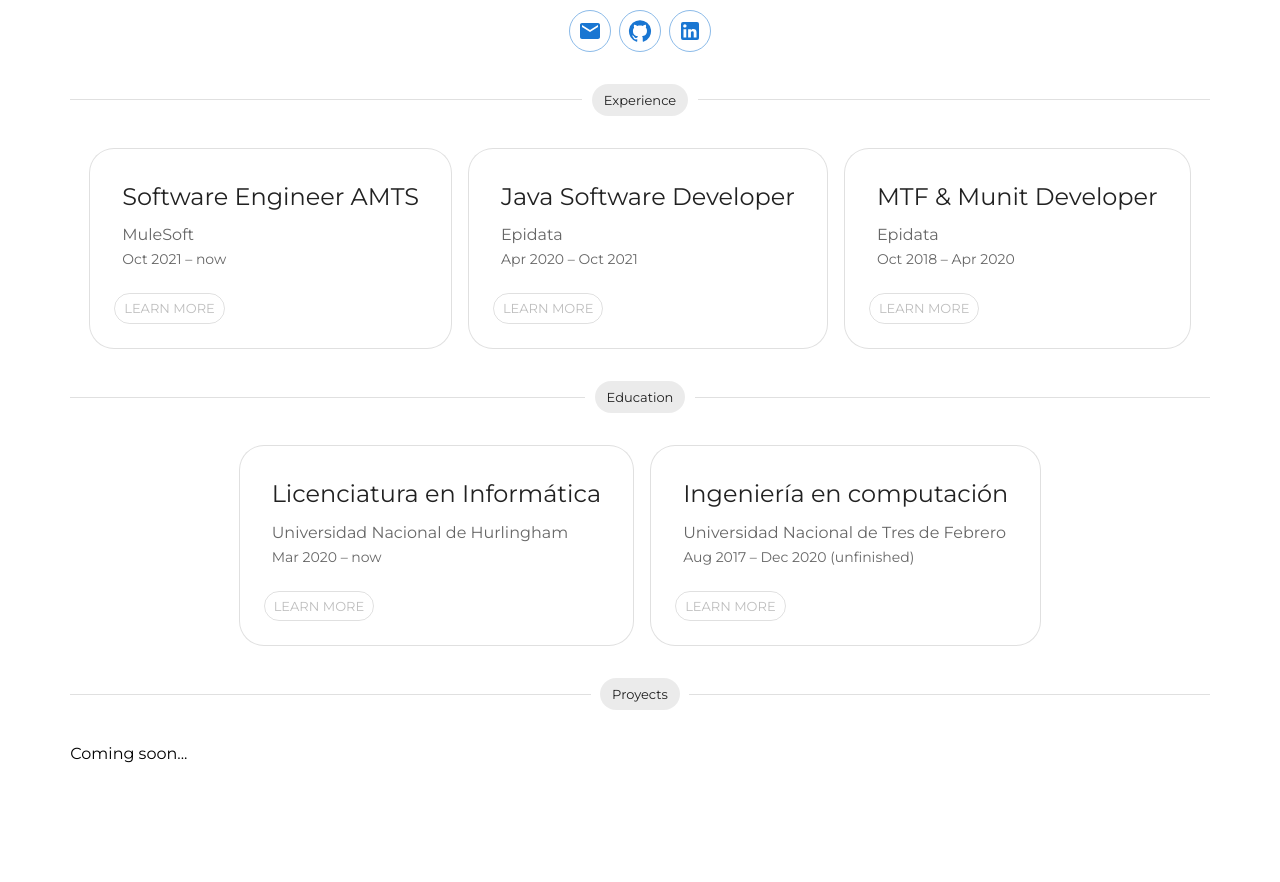
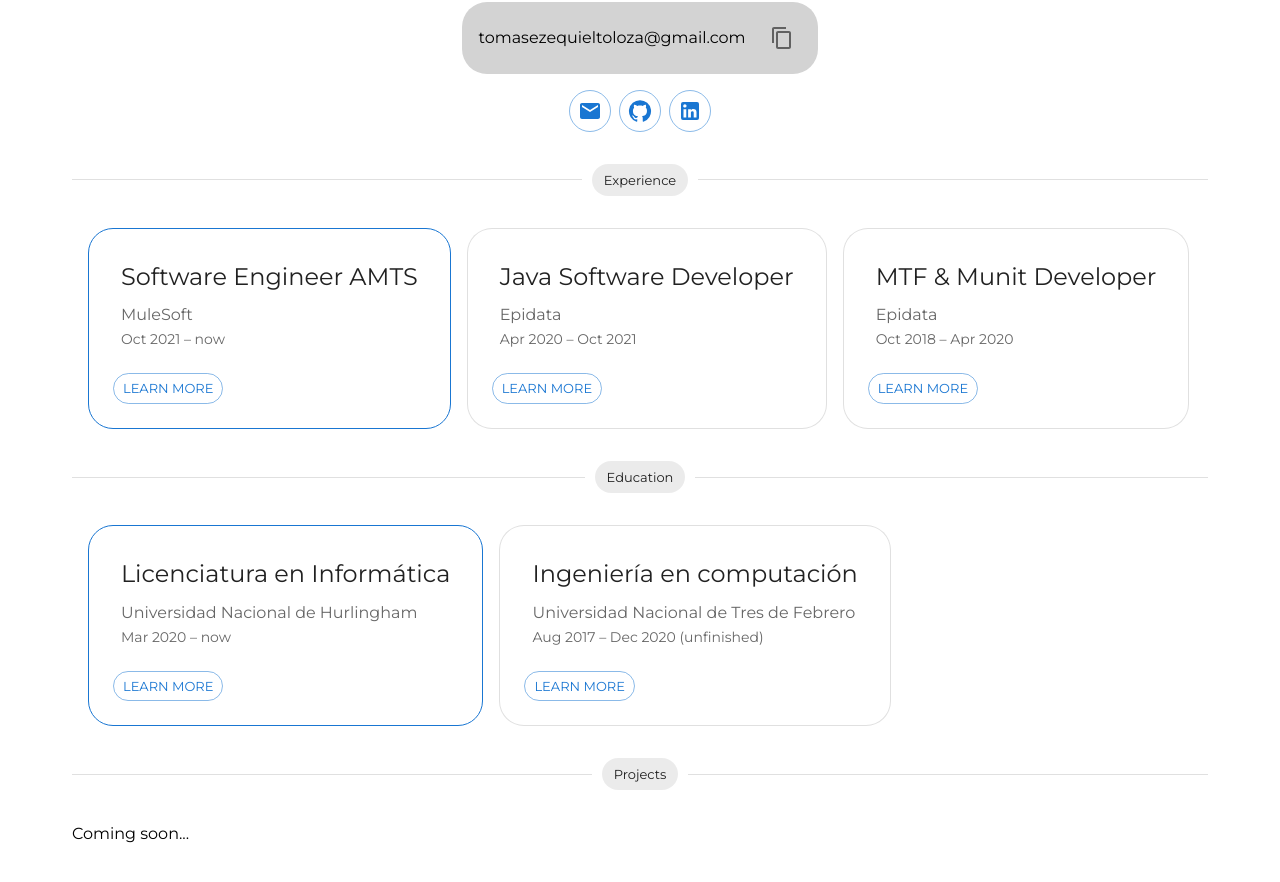
Before and after one commit to tomastoloza/tomastoloza.github.io, a Next.js app: page / in a window 1280 px wide. Shown: the part 558-1440 px from the top of the page. Before the commit the page ends 1332 px from the top, so only its background shows below. Built offline with nearby package versions, Linux system fonts and the light colour scheme.

Commit message:
Fix cards scroll, learn more, and various fixes

```diff
--- a/src/Views/AboutMe.tsx
+++ b/src/Views/AboutMe.tsx
@@ -1,5 +1,5 @@
 import Typography from "@mui/material/Typography";
-import Link from "next/link";
+import Link from "@mui/material/Link";
 
 const AboutMe = () => {
   return <Typography variant={"body1"}>
--- a/src/Views/Profile.tsx
+++ b/src/Views/Profile.tsx
@@ -8,6 +8,7 @@
 import Qr from "../components/Qr";
 import ContactInfo from "./ContactInfo";
 import AboutMe from "./AboutMe";
+import React from "react";
 
 
 const sections = [
@@ -29,7 +30,7 @@
   },
   {
     children: <Projects/>,
-    label: "Proyects"
+    label: "Projects"
   },
 ]
 
@@ -48,24 +49,25 @@
 }));
 
 const Profile = () => {
-  return <Box sx={{display: "flex", flexDirection: "column", alignItems: "center"}}>
+  return (
+    <Box sx={{display: "flex", flexDirection: "column", alignItems: "center", m: 8}}>
       <ProfilePictureBox>
-      <Image src="https://github.com/tomastoloza.png" alt={"Profile picture"} fill/>
+        <Image src="https://github.com/tomastoloza.png" alt={"Profile picture"} fill sizes={'100%'}/>
       </ProfilePictureBox>
-    <Typography variant={"h1"} fontWeight={800}>Tomás Toloza</Typography>
+      <Typography variant={"h1"} fontWeight={800} align={"center"}>Tomás Toloza</Typography>
       <Qr/>
       <Box sx={{display: "flex", gap: 4, flexDirection: "column"}}>
         {
           sections.map(section => {
-          return <>
+            return <React.Fragment key={section.label}>
               <Divider>
                 <Chip label={section.label}/>
               </Divider>
               {section.children}
-          </>
+            </React.Fragment>
           })}
       </Box>
-  </Box>
+    </Box>)
 }
 
 export default Profile
--- a/src/Views/ScrolledCardsSection.tsx
+++ b/src/Views/ScrolledCardsSection.tsx
@@ -1,28 +1,30 @@
 import {styled} from "@mui/material";
 import Box from "@mui/material/Box";
 import {ItemCard} from "../components";
+import {ExperienceItem} from "../models";
 
 interface ScrolledCardsSectionProps {
   title: string
-  items: any[]
+  items: ExperienceItem[]
 
 }
 
 const ScrollableBox = styled(Box)(({theme}) => ({
   display: "flex",
-  flexWrap: "wrap",
-  justifyContent: "center",
+  // flexWrap: "wrap",
+  justifyContent: "start",
   gap: theme.spacing(2),
-  // [theme.breakpoints.down("md")]: {
-  //   overflowX: "scroll",
-  // },
-  // scrollSnapType: "x mandatory",
-  maxWidth: '100vw',
+  overflowX: "auto",
+  scrollSnapType: "x proximity",
+  maxWidth: "90vw",
+  marginLeft: theme.spacing(2)
 }))
 
 const ScrolledCardsSection = ({title, items}: ScrolledCardsSectionProps) => {
+  let [activeItem, ...restOfItems] = items;
   return <ScrollableBox>
-    {items.map(item => {
+    <ItemCard experienceItem={activeItem} key={activeItem.title} active/>
+    {restOfItems.map(item => {
       return <ItemCard experienceItem={item} key={item.title}/>
     })}
   </ScrollableBox>
--- a/src/components/Card/ItemCard.tsx
+++ b/src/components/Card/ItemCard.tsx
@@ -2,24 +2,27 @@
 import Card from '@mui/material/Card';
 import CardActions from '@mui/material/CardActions';
 import CardContent from '@mui/material/CardContent';
-import Button from '@mui/material/Button';
 import Typography from "@mui/material/Typography";
 import {ExperienceItem} from "../../models";
 import {styled} from "@mui/material";
+import BasicModal from "../Modal";
 
 
 interface ExperienceCardProps {
   experienceItem: ExperienceItem;
+  active?: boolean;
 }
 
-export const StyledCard = styled(Card)(({theme}) => ({
-  borderRadius: theme.shape.borderRadius,
-  padding: theme.spacing(2),
-  minWidth: 300,
-  scrollSnapAlign: "start",
-}));
+export const ItemCard = ({experienceItem, active}: ExperienceCardProps) => {
 
-export const ItemCard = ({experienceItem}: ExperienceCardProps) => {
+  const StyledCard = styled(Card)(({theme}) => ({
+    borderRadius: theme.shape.borderRadius,
+    padding: theme.spacing(2),
+    minWidth: 300,
+    scrollSnapAlign: "start",
+    borderColor: active ? theme.palette.primary.main : ""
+  }));
+
   return (
     <StyledCard>
       <CardContent>
@@ -34,7 +37,7 @@
         </Typography>
       </CardContent>
       <CardActions>
-        <Button size="small" disabled>Learn More</Button>
+        <BasicModal title={experienceItem.title} info={experienceItem.info}/>
       </CardActions>
     </StyledCard>
   );
--- /dev/null
+++ b/src/components/Modal.tsx
@@ -0,0 +1,61 @@
+import * as React from 'react';
+import Box from '@mui/material/Box';
+import Button from '@mui/material/Button';
+import Typography from '@mui/material/Typography';
+import Modal from '@mui/material/Modal';
+import {styled} from "@mui/material";
+import Card from "@mui/material/Card";
+import CardContent from "@mui/material/CardContent";
+
+const ModalBox = styled(Box)(({theme}) => ({
+  position: 'absolute',
+  width: 400,
+  backgroundColor: 'white',
+  borderRadius: theme.shape.borderRadius,
+  padding: 4,
+}))
+
+interface BasicModalProps {
+  title: string;
+  info: string;
+}
+
+export default function BasicModal({title, info}: BasicModalProps) {
+  const [open, setOpen] = React.useState(false);
+  const handleOpen = () => setOpen(true);
+  const handleClose = () => setOpen(false);
+
+  const StyledCard = styled(Card)(({theme}) => ({
+    borderRadius: theme.shape.borderRadius,
+    position: 'absolute',
+    overflowY: 'auto',
+    height: "100vw",
+    width: "80vw",
+    top: '50%',
+    left: '50%',
+    transform: 'translate(-50%, -50%)',
+  }));
+
+  return (
+    <>
+      <Button onClick={handleOpen} size="small">Learn More</Button>
+      <Modal
+        open={open}
+        onClose={handleClose}
+        aria-labelledby="modal-modal-title"
+        aria-describedby="modal-modal-description"
+      >
+        <StyledCard>
+          <CardContent>
+            <Typography id="modal-modal-title" variant="h6" component="h2">
+              {title}
+            </Typography>
+            <Typography id="modal-modal-description" sx={{mt: 2}}>
+              {info}
+            </Typography>
+          </CardContent>
+        </StyledCard>
+      </Modal>
+    </>
+  );
+}
--- a/src/constants/constants.ts
+++ b/src/constants/constants.ts
@@ -1,11 +1,11 @@
 import {ExperienceItem} from "../models";
 
 export const experienceItems = [
-  new ExperienceItem("Software Engineer AMTS", "MuleSoft", "Oct 2021", "now"),
-  new ExperienceItem("Java Software Developer", "Epidata", "Apr 2020", "Oct 2021"),
-  new ExperienceItem("MTF & Munit Developer", "Epidata", "Oct 2018", "Apr 2020")
+  new ExperienceItem("Software Engineer AMTS", "MuleSoft", "Oct 2021", "now", "Lorem ipsum dolor sit amet, consectetur adipiscing elit. Donec finibus quis urna sit amet efficitur. Donec aliquam tellus sit amet enim consequat accumsan. Donec volutpat, lectus quis dictum iaculis, purus turpis interdum augue, eu consectetur lorem nunc in arcu. Sed facilisis laoreet quam, ut ullamcorper leo sagittis nec. Aliquam laoreet laoreet odio. Maecenas fringilla tellus in dui bibendum, in gravida augue maximus. Duis imperdiet justo dolor, nec ullamcorper dolor eleifend non. Pellentesque habitant morbi tristique senectus et netus et malesuada fames ac turpis egestas. In hac habitasse platea dictumst. Nam non est orci. Sed accumsan elementum mauris finibus iaculis. Aliquam porttitor nisl vel nibh fermentum, non laoreet neque ornare. Sed dictum fringilla mauris vitae condimentum. Sed eget felis semper, interdum ipsum eu, elementum sapien.", "", "",),
+  new ExperienceItem("Java Software Developer", "Epidata", "Apr 2020", "Oct 2021", "The focus of the role was on maintaining multiple Mulesoft's connectors, which involved performing various tasks such as resolving bugs and vulnerabilities, implementing new features, and developing new connectors. As part of the role, the team worked on developing connectors for various software platforms, including MongoDB, NetSuite, and others.", "", "",),
+  new ExperienceItem("MTF & Munit Developer", "Epidata", "Oct 2018", "Apr 2020", "The role involved migrating tests of various Mulesoft connectors from Java (JUnit) to MTF, Mulesoft's own testing framework. The primary responsibility was to ensure a smooth transition and to ensure that existing test suites functioned correctly. Additionally, the job required collaborating with other Mulesoft teams to provide consultation and assistance in developing new tests for future connectors. The project involved working on some significant connectors like SAP, Salesforce, and Oracle EBS, among others, and ensuring that their testing frameworks were robust enough to detect issues before they appeared in production environments.", "", "")
 ];
 export const educationItems = [
-  new ExperienceItem("Licenciatura en Informática", "Universidad Nacional de Hurlingham", "Mar 2020", "now", "https://unahur.edu.ar/es/licenciatura-en-informatica"),
-  new ExperienceItem("Ingeniería en computación", "Universidad Nacional de Tres de Febrero", "Aug 2017", " Dec 2020 (unfinished)", "https://www.untref.edu.ar/carrera/ingenieria-en-computacion"),
+  new ExperienceItem("Licenciatura en Informática", "Universidad Nacional de Hurlingham", "Mar 2020", "now", "Other info", "https://unahur.edu.ar/es/licenciatura-en-informatica", ""),
+  new ExperienceItem("Ingeniería en computación", "Universidad Nacional de Tres de Febrero", "Aug 2017", " Dec 2020 (unfinished)", "Other info", "https://www.untref.edu.ar/carrera/ingenieria-en-computacion", ""),
 ];
--- a/src/models/ExperienceItem.ts
+++ b/src/models/ExperienceItem.ts
@@ -1,18 +1,19 @@
 export class ExperienceItem {
+  title: string;
+  company: string;
+  from: string;
+  to: string;
+  href?: string;
+  imageSrc?: string;
+  info: string;
 
-  constructor(title: string, company: string, from: string, to: string, href?: string, imageSrc?: string) {
+  constructor(title: string, company: string, from: string, to: string,  info: string, href?: string, imageSrc?: string,) {
     this.title = title;
     this.company = company;
     this.from = from;
     this.to = to;
     this.href = href;
     this.imageSrc = imageSrc;
+    this.info = info;
   }
-
-  title: string
-  company: string
-  from: string
-  to: string
-  href?: string
-  imageSrc?: string
 }
--- a/src/pages/index.tsx
+++ b/src/pages/index.tsx
@@ -1,10 +1,6 @@
-import Experience from "../Views/Experience";
 import {createTheme, responsiveFontSizes, ThemeProvider} from "@mui/material";
-import Education from "../Views/Education";
-import Info from "../Views/Info";
 import Profile from "../Views/Profile";
 import Head from "next/head";
-import Projects from "../Views/Projects";
 
 const theme = responsiveFontSizes(createTheme({
   shape: {
```
Lines whose indentation alone changed are shown as unchanged.
